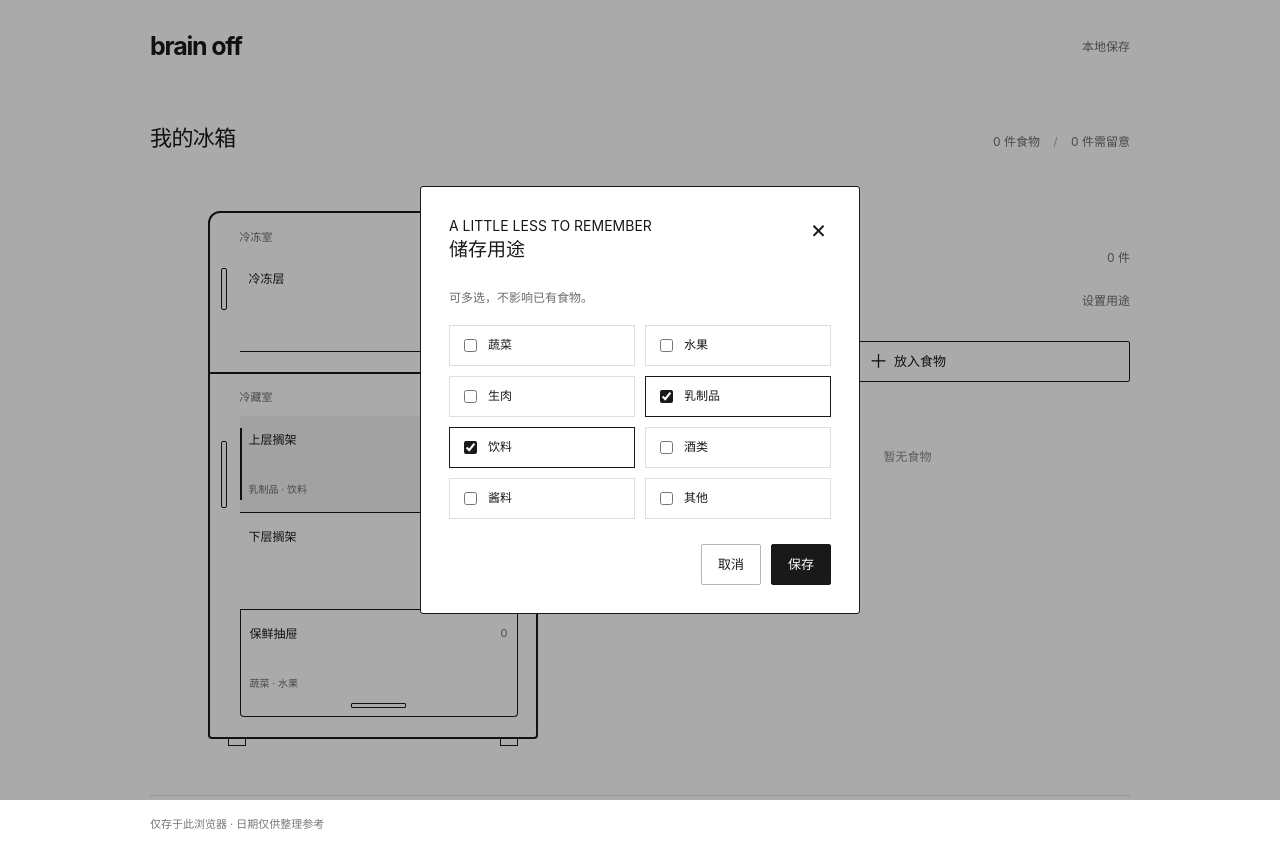
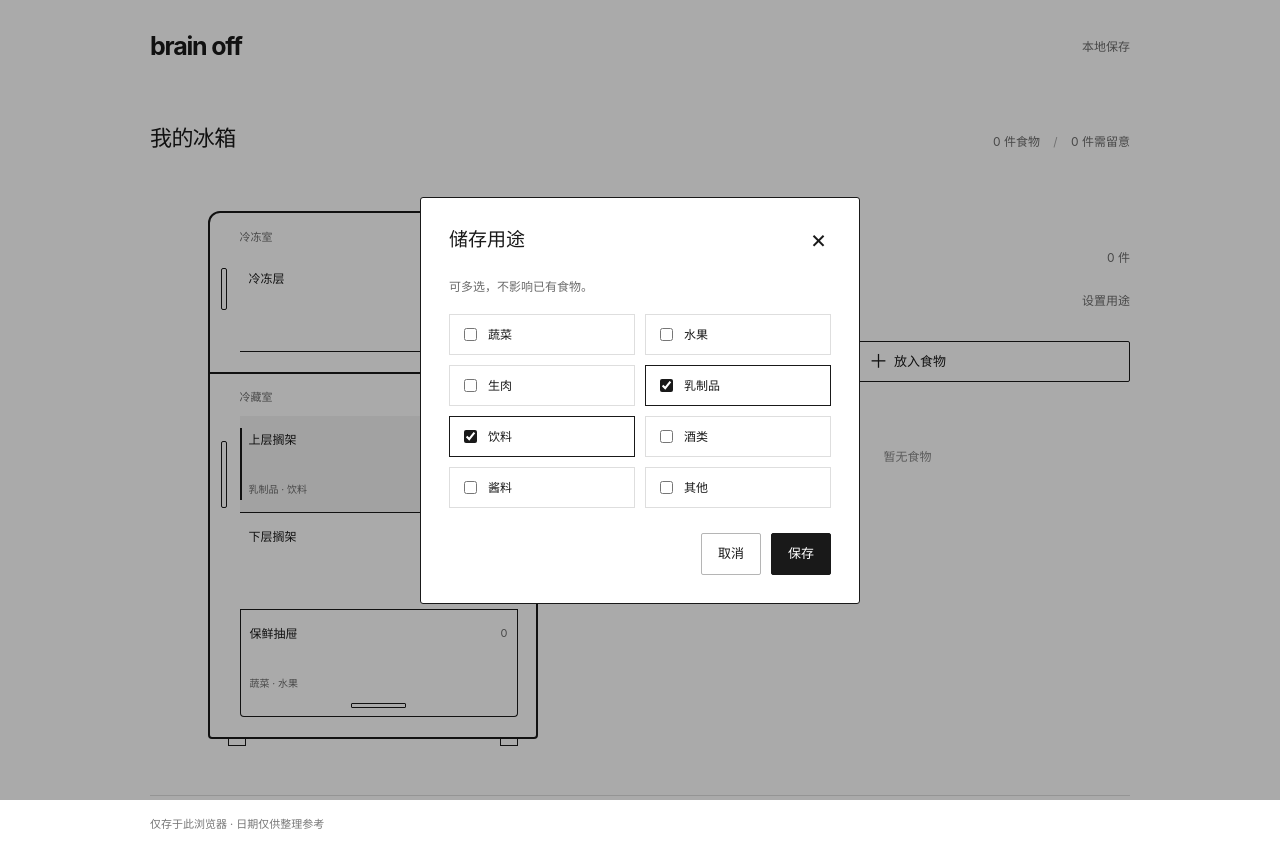
Before and after one commit to guoxinyi0811/brain-off, a React (Vite) app: page / in a window 1280 px wide. Both pictures are taken after a click on the button "设置用途". Built offline with nearby package versions, Linux system fonts and the light colour scheme.

Commit message:
chore: update src/ui/Modal.tsx for interactive app

```diff
--- a/src/ui/Modal.tsx
+++ b/src/ui/Modal.tsx
@@ -11,7 +11,7 @@ export function Modal({ title, onClose, children, busy = false }: { title: strin
     return () => { dialog.close(); trigger.current?.focus(); };
   }, []);
   return <dialog ref={ref} aria-labelledby="dialog-title" onCancel={event => { event.preventDefault(); if (!busy) onClose(); }}>
-    <div className="modal-head"><div><p className="eyebrow">A LITTLE LESS TO REMEMBER</p><h2 id="dialog-title">{title}</h2></div>
+    <div className="modal-head"><h2 id="dialog-title">{title}</h2>
       <button type="button" className="icon-button" aria-label="关闭窗口" onClick={onClose} disabled={busy}>×</button></div>
     {children}
   </dialog>;
```
